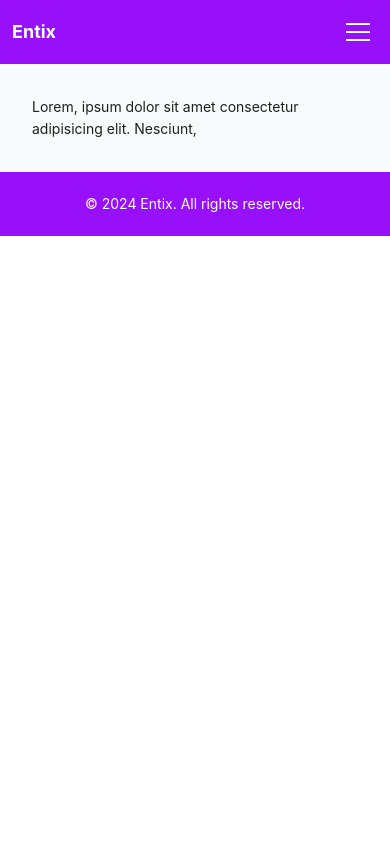
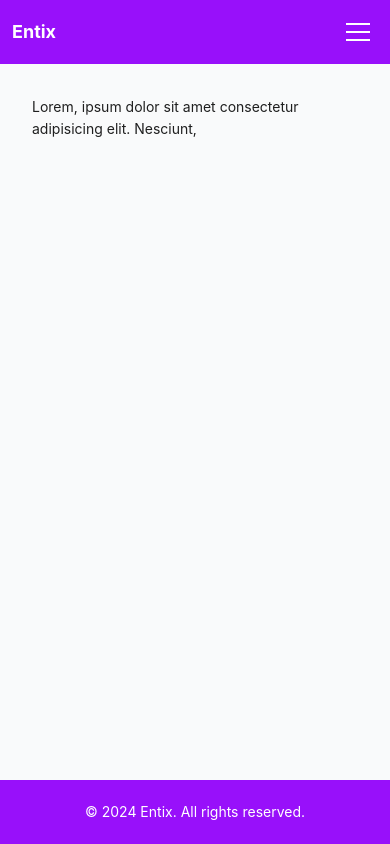
Before and after one commit to chen7david/entix-web, a React (Vite) app: page /#/admin/users in a window 390 px wide. Built offline with nearby package versions, Linux system fonts and the light colour scheme; no server answers; what aws-amplify would draw is missing.

Commit message:
chore: fixed footer creep up issue on empty pages on mobile vies

```diff
--- a/src/layouts/admin/styles/admin-layout.styles.css
+++ b/src/layouts/admin/styles/admin-layout.styles.css
@@ -7,6 +7,7 @@
 
 #admin-app-container {
   display: grid;
+  min-height: var(--admin-app-container-height);
   grid-template-columns: var(--admin-sidebar-width) 1fr;
   grid-template-rows: auto 1fr auto;
   grid-template-areas:
@@ -35,6 +36,7 @@
 
 #admin-main-container {
   grid-area: main;
+  min-height: 0;
 }
 
 #admin-footer-container {
@@ -46,10 +48,12 @@
 @media (max-width: 860px) {
   #admin-app-container {
     grid-template-columns: 1fr;
+    grid-template-rows: auto 1fr auto;
     grid-template-areas:
       "navbar"
       "main"
       "footer";
+    height: var(--admin-app-container-height);
   }
 
   #admin-sidebar-container {
```
